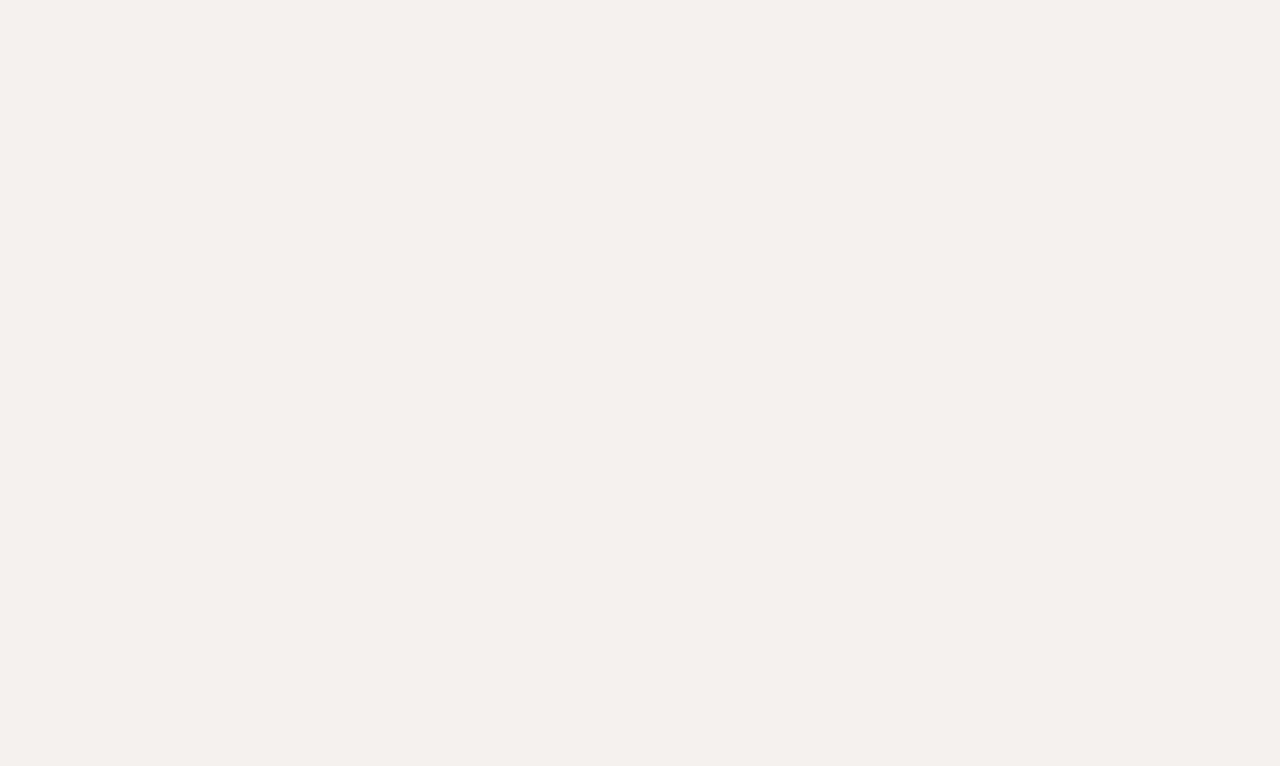
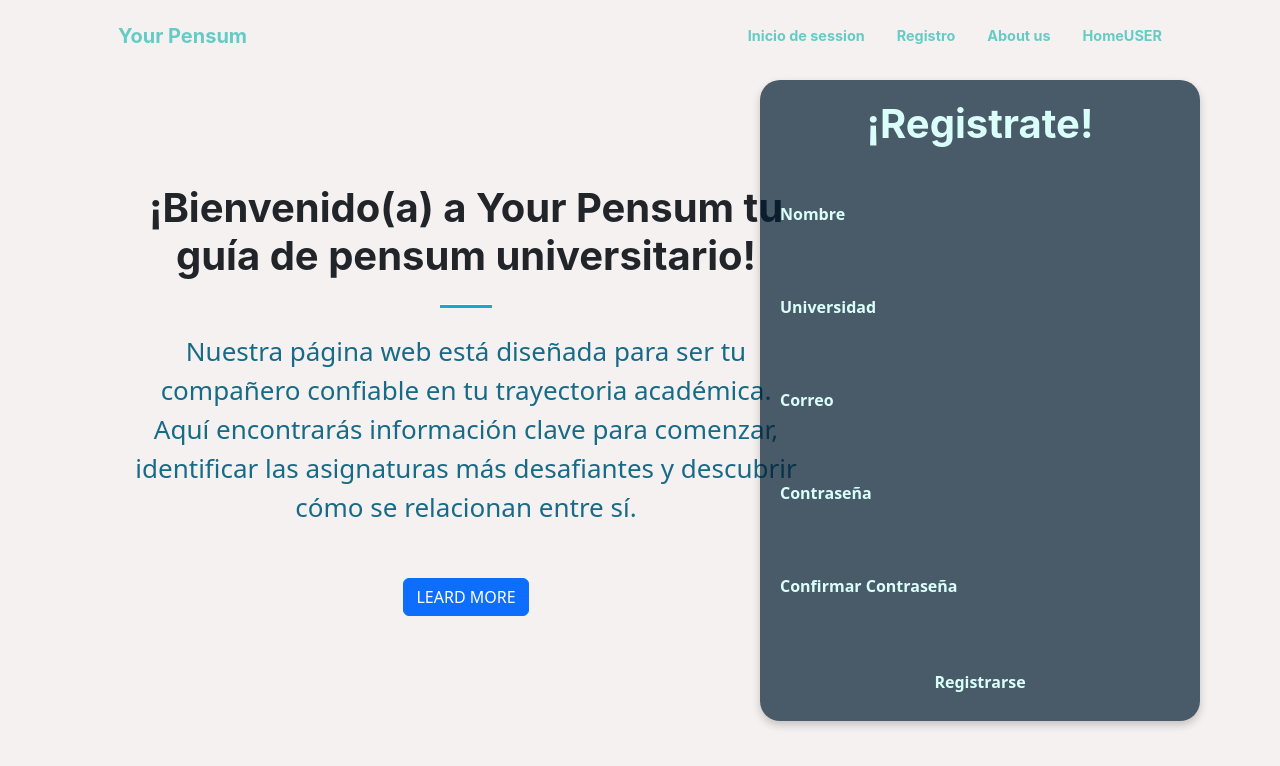
Before and after one commit to FranklinOmar23/Pensum-Inteligente, a React (Create React App) app in the folder Client/: page /Registro in a window 1280 px wide. Before the commit this address had no page. Shown: the top 766 px of the page. Built offline with nearby package versions, Linux system fonts and the light colour scheme.

Commit message:
Creacion de vista Home combinada con el Registro

```diff
--- a/Client/src/App.js
+++ b/Client/src/App.js
@@ -1,11 +1,12 @@
 import './App.css';
 import { Routes} from "react-router";
 import {BrowserRouter, Route} from "react-router-dom";
-import Home from "./components/Home";
+import Home from "./Components/Home";
 import React from "react";
-import {UserHome} from "./components/UserHome";
+import {UserHome} from "./Components/UserHome";
 import 'bootstrap/dist/css/bootstrap.min.css';
 import 'bootstrap/dist/js/bootstrap.bundle.min';
+import VistaHRegistro from './Components/VistaHRegistro';
 function App() {
     return (
         <div className="App">
@@ -14,6 +15,7 @@ function App() {
                     <Routes>
                         <Route path="/" element={<Home/>}/>
                          <Route path="/HomeUSER" element={<UserHome/>}/>
+                         <Route path="/Registro" element={<VistaHRegistro/>}/>
                     </Routes>
                 </BrowserRouter>
             </header>
--- /dev/null
+++ b/Client/src/Components/Compo_Helpers/ButtonRegis.jsx
@@ -0,0 +1,57 @@
+import React, { useState } from 'react';
+
+function ButtonRegis ({label}){
+  const [fieldsValid, setFieldsValid] = useState(false);
+
+
+  const handleValidation = (e) => {
+    e.preventDefault();
+
+
+    const nombre = document.getElementById('Nombre').value;
+    const universidad = document.getElementById('Universidad').value;
+    const correo = document.getElementById('Correo').value;
+    const contra = document.getElementById('Contraseña').value;
+    const confircontra = document.getElementById('Confirmar Contraseña').value;
+
+    const emailRegex = /^[^\s@]+@[^\s@]+\.[^\s@]+$/;
+
+    if (nombre && universidad && correo && contra && confircontra) {
+      if (contra === confircontra) {
+        if (contra.length >= 8) {
+          if (emailRegex.test(correo)) {
+            setFieldsValid(true);
+            alert('Formulario enviado correctamente.');
+            window.location.href = '/';
+          } else {
+            setFieldsValid(false);
+            alert('Por favor, ingrese un correo electrónico válido.');
+          }
+        } else {
+          setFieldsValid(false);
+          alert('La contraseña debe tener al menos 8 caracteres.');
+        }
+      } else {
+        setFieldsValid(false);
+        alert('Las contraseñas no coinciden. Por favor, verifique nuevamente.');
+      }
+    } else {
+      setFieldsValid(false);
+      alert('Por favor, complete todos los campos.');
+    }
+  };
+    return(
+      <div className='button-container'>
+      <button
+        className={`btn btn1 ${fieldsValid ? 'valid' : ''}`}
+        style={{ color: '#DAFFFB', fontWeight: 'bold' }}
+        onClick={handleValidation}
+      >
+        {label}
+      </button>
+    </div>
+    );
+}
+
+
+export default ButtonRegis;
--- a/Client/src/Components/Compo_Helpers/InputContra.js
+++ b/Client/src/Components/Compo_Helpers/InputContra.jsx
@@ -5,7 +5,7 @@ function InputContra ({label}){
     return(
         <Form.Group className="mb-3" controlId="formBasicPassword">
       <div className="form-control-container">
-        <Form.Control plaintext className="effect-2 custom-input" type="password" placeholder={label} style={{ width: '400px', color: '#DAFFFB' }}/>
+        <Form.Control plaintext id={label} className="effect-2 custom-input" type="password" placeholder={label}  required  style={{ width: '400px', color: '#DAFFFB' }}/>
         <div className="focus-border"></div>
       </div>
     </Form.Group>
--- a/Client/src/Components/Compo_Helpers/InputRegistro.js
+++ b/Client/src/Components/Compo_Helpers/InputRegistro.jsx
@@ -5,7 +5,7 @@ function InputRegistro ({label}){
     return(
         <Form.Group className="mb-3" controlId="formBasicEmail">
       <div className="form-control-container">
-        <Form.Control plaintext className="effect-2 custom-input" type="text" placeholder={label} style={{ width: '400px', color: '#DAFFFB' }}/>
+        <Form.Control plaintext id={label} className="effect-2 custom-input" type="text" placeholder={label} required style={{ width: '400px', color: '#DAFFFB' }}/>
         <div className="focus-border"></div>
       </div>
     </Form.Group>
--- a/Client/src/Components/Registro.css
+++ b/Client/src/Components/Registro.css
@@ -1,11 +1,11 @@
 .registro-container {
-    position: relative;
+    position: absolute ;
     width: 100%;
     height: 100%;
   }
 
   .fondoregistro {
-    position: fixed;
+    position: flex;
     top: 0;
     left: 0;
     width: 100%;
@@ -34,7 +34,7 @@
     align-items: center;
     width: 440px;
     margin-top: 80px;
-    margin-right: 200px ;
+    margin-right: 80px ;
     margin-left: auto;
     border-radius: 20px;
     box-shadow: 0 4px 8px rgba(0, 0, 0, 0.2);
--- a/Client/src/Components/Registro.js
+++ b/Client/src/Components/Registro.jsx
@@ -11,7 +11,7 @@ import InputRegistro from './Compo_Helpers/InputRegistro';
 function Registro(){
     return(
       <div className="registro-container">
-        <div className="fondoregistro"></div>
+
         <div className='formulario-registro'>
         <h1 className='ColorFuente font-weight-bold'>¡Registrate!</h1>
         <br />
--- /dev/null
+++ b/Client/src/Components/VistaHRegistro.jsx
@@ -0,0 +1,19 @@
+import React from "react";
+import Home from "./Home";
+import Registro from "./Registro";
+import '../VHR.css';
+
+export function VistaHRegistro (){
+
+    return (
+
+            <>
+            <Home/>
+            <Registro/>
+            </>
+
+    );
+
+}
+
+export default VistaHRegistro;
--- /dev/null
+++ b/Client/src/VHR.css
@@ -0,0 +1,11 @@
+@media (max-width: 769px) {
+  .container {
+    display: none;
+  }
+}
+
+@media (max-width: 1250px) {
+  .container {
+    display: none;
+  }
+}
--- a/Client/src/components/Menu.jsx
+++ b/Client/src/components/Menu.jsx
@@ -13,7 +13,7 @@ export function Menu() {
     <>
       <nav className="navbar navbar-expand-lg navbar-light fixed-top py-3" id="mainNav">
         <div className="container px-4 px-lg-5">
-          <a className="navbar-brand" href="#page-top">Your Pensum</a>
+          <a className="navbar-brand" href="/">Your Pensum</a>
           <button
             className={`navbar-toggler navbar-toggler-right ${showOptions ? 'open' : ''}`}
             type="button"
```
Also changed, not shown: Client/src/Components/Compo_Helpers/ButtonRegis.js (deleted, +0 -14 lines), Client/src/styles.css, 1 other file (tests, documents, lock files or other folders).
